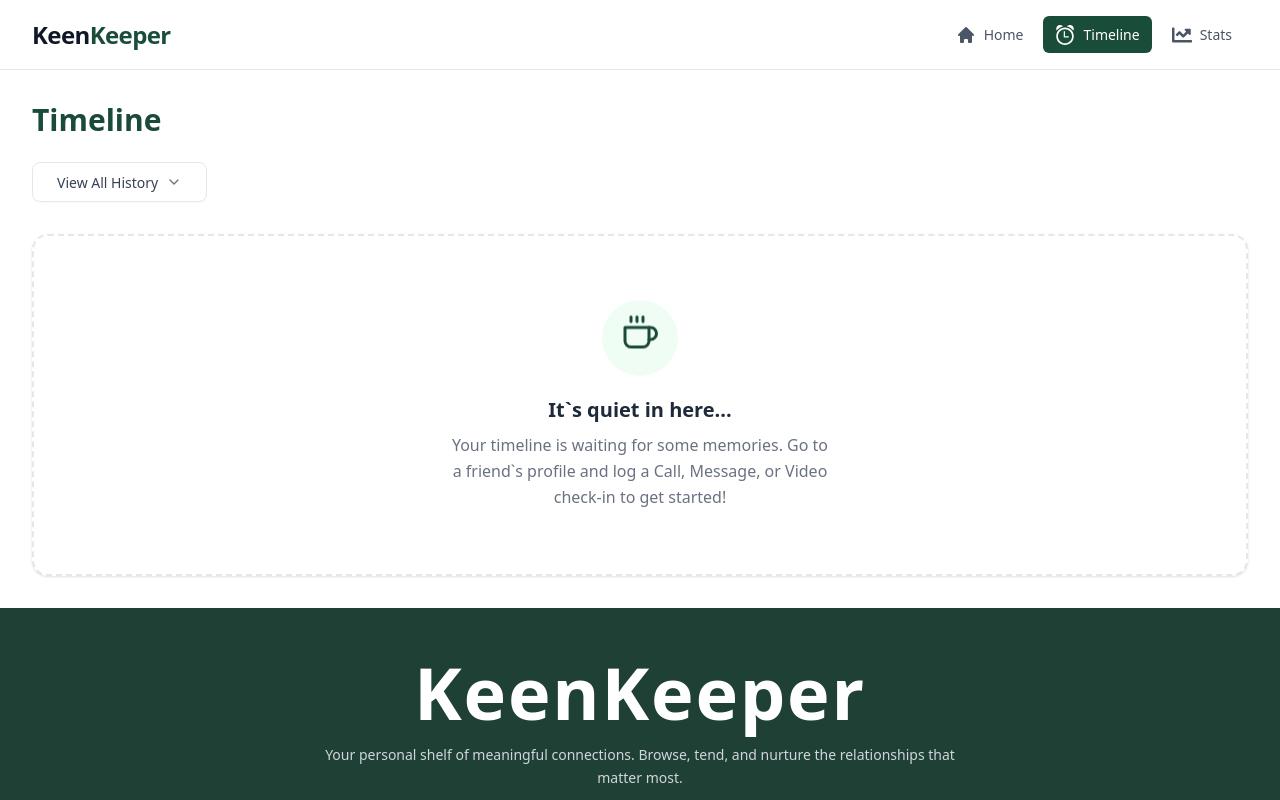
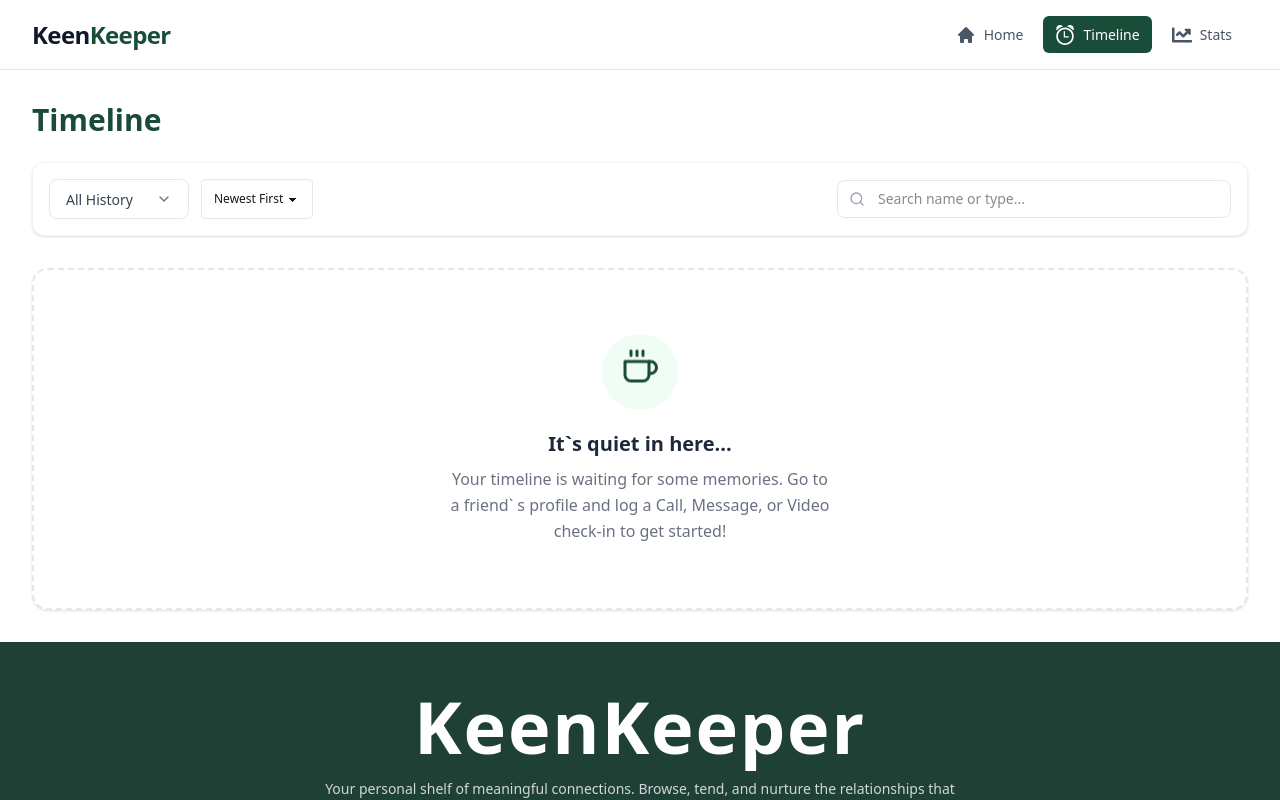
Before and after one commit to mosharof-dev/keen-keeper, a Next.js app: page /timeline in a window 1280 px wide. Shown: the top 800 px of the page. Built offline with nearby package versions, Linux system fonts and the light colour scheme.

Commit message:
feat: enhance TimelineClient with search and sort functionality, update README with project details

```diff
--- a/src/Client/TimelineClient.jsx
+++ b/src/Client/TimelineClient.jsx
@@ -2,7 +2,7 @@
 
 import { useTimeline } from "@/Context/ProviderContext";
 import { useState } from "react";
-import { FiPhone, FiMessageSquare, FiVideo, FiCoffee } from "react-icons/fi";
+import { FiPhone, FiMessageSquare, FiVideo, FiCoffee, FiSearch } from "react-icons/fi";
 
 const getIcon = (type) => {
   if (type === 'Call') return <FiPhone className="text-blue-500" size={20} />;
@@ -10,7 +10,6 @@ const getIcon = (type) => {
   if (type === 'Video') return <FiVideo className="text-purple-500" size={20} />;
   return null;
 };
-
 
 const formatDateTime = (dateString) => {
   const date = new Date(dateString);
@@ -26,122 +25,134 @@ const formatDateTime = (dateString) => {
 
 export default function TimelineClient() {
   const { interactions } = useTimeline();
+
+  // 1. Notun States
   const [filterType, setFilterType] = useState("All");
+  const [searchTerm, setSearchTerm] = useState("");
+  const [sortOrder, setSortOrder] = useState("newest"); // newest ba oldest
 
-
-  const filteredInteractions = interactions.filter((item) => {
+  //  2. Filter, Search ar Sort er Combined Logic
+  const processedInteractions = interactions
+    .filter((item) => {
+      // Prothome Dropdown Filter check
       if (filterType === "All") return true;
       return item.type === filterType;
+    })
+    .filter((item) => {
+      // Tarpor Search check
+      const searchLower = searchTerm.toLowerCase();
+      const typeMatch = item.type.toLowerCase().includes(searchLower);
+      const nameMatch = item.friendDetails?.name?.toLowerCase().includes(searchLower);
+      return typeMatch || nameMatch;
+    })
+    .sort((a, b) => {
+
+      const dateA = new Date(a.date).getTime();
+      const dateB = new Date(b.date).getTime();
+      return sortOrder === "newest" ? dateB - dateA : dateA - dateB;
     });
 
   return (
     <div className="max-w-7xl mx-auto p-4 md:p-8">
       <h1 className="text-3xl font-bold text-[#1a4a38] mb-6">Timeline</h1>
 
-<div className="flex justify-between items-center mb-6">
-  {/* DaisyUI Premium Dropdown */}
+      {/* Top Bar: Search, Dropdown & Sort */}
+      <div className="flex flex-col md:flex-row gap-4 justify-between items-center mb-6 bg-white p-4 rounded-xl shadow-sm border border-gray-100">
+
+
+
+        <div className="flex w-full md:w-auto gap-3 items-center justify-between md:justify-end">
+          {/* DaisyUI Premium Dropdown  */}
           <div className="dropdown dropdown-end">
-
             <div
               tabIndex={0}
               role="button"
-    className="btn bg-white border border-gray-200 hover:border-[#1a4a38] hover:bg-white text-gray-700 font-normal rounded-lg px-6 flex items-center gap-2 min-w-40 justify-between"
+              className="btn bg-white border border-gray-200 hover:border-[#1a4a38] hover:bg-white text-gray-700 font-normal rounded-lg px-4 flex items-center gap-2 min-w-35 justify-between h-10 min-h-10"
             >
-    {/* Current selected item  */}
-    {filterType === "All" ? "View All History" : filterType}
-
-    {/* Dropdown Arrow Icon */}
+              {filterType === "All" ? "All History" : filterType}
               <svg xmlns="http://www.w3.org/2000/svg" width="16" height="16" viewBox="0 0 24 24" fill="none" stroke="currentColor" strokeWidth="2" strokeLinecap="round" strokeLinejoin="round" className="text-gray-500">
                 <path d="m6 9 6 6 6-6"/>
               </svg>
             </div>
 
-  {/* Dropdown Menu  */}
-  <ul
-    tabIndex={0}
-
-    className="dropdown-content z-50 menu p-2 shadow-lg bg-white border border-gray-100 rounded-xl w-48 mt-2 translate-x-8 sm:translate-x-0"
-  >
-    {/* All Interactions */}
+            <ul tabIndex={0} className="dropdown-content z-50 menu p-2 shadow-lg bg-white border border-gray-100 rounded-xl w-48 mt-2 translate-x-8 sm:translate-x-0">
               <li onClick={() => { setFilterType("All"); document.activeElement.blur(); }}>
-      <a className={filterType === "All" ? "text-[#1a4a38] font-bold bg-green-50" : "text-gray-600 hover:bg-gray-50"}>
-        All History
-      </a>
+                <a className={filterType === "All" ? "text-[#1a4a38] font-bold bg-green-50" : "text-gray-600 hover:bg-gray-50"}>All History</a>
               </li>
-
-    {/* Call */}
               <li onClick={() => { setFilterType("Call"); document.activeElement.blur(); }}>
-      <a className={filterType === "Call" ? "text-[#1a4a38] font-bold bg-green-50" : "text-gray-600 hover:bg-gray-50"}>
-        Call History
-      </a>
+                <a className={filterType === "Call" ? "text-[#1a4a38] font-bold bg-green-50" : "text-gray-600 hover:bg-gray-50"}>Call History</a>
               </li>
-
-    {/* Text */}
               <li onClick={() => { setFilterType("Text"); document.activeElement.blur(); }}>
-      <a className={filterType === "Text" ? "text-[#1a4a38] font-bold bg-green-50" : "text-gray-600 hover:bg-gray-50"}>
-        Chat History
-      </a>
+                <a className={filterType === "Text" ? "text-[#1a4a38] font-bold bg-green-50" : "text-gray-600 hover:bg-gray-50"}>Chat History</a>
               </li>
-
-    {/* Video */}
               <li onClick={() => { setFilterType("Video"); document.activeElement.blur(); }}>
-      <a className={filterType === "Video" ? "text-[#1a4a38] font-bold bg-green-50" : "text-gray-600 hover:bg-gray-50"}>
-        Video History
-      </a>
+                <a className={filterType === "Video" ? "text-[#1a4a38] font-bold bg-green-50" : "text-gray-600 hover:bg-gray-50"}>Video History</a>
               </li>
             </ul>
           </div>
+
+            {/* Sort Dropdown (New) */}
+          <select
+            value={sortOrder}
+            onChange={(e) => setSortOrder(e.target.value)}
+            className="select select-bordered select-sm h-10 border-gray-200 focus:outline-none focus:border-[#1a4a38] font-normal"
+          >
+            <option value="newest">Newest First</option>
+            <option value="oldest">Oldest First</option>
+          </select>
+
         </div>
+         {/* Search Input */}
+        <div className="relative w-full md:w-1/3">
+          <FiSearch className="absolute left-3 top-1/2 -translate-y-1/2 text-gray-400" />
+          <input
+            type="text"
+            placeholder="Search name or type..."
+            value={searchTerm}
+            onChange={(e) => setSearchTerm(e.target.value)}
+            className="w-full pl-10 pr-4 py-2 border border-gray-200 rounded-lg focus:outline-none focus:border-[#1a4a38] text-sm"
+          />
+        </div>
+      </div>
+
+      {/* 📜 Content Area */}
       {interactions.length === 0 ? (
-        <>
-        {/* Premium Empty State with Animation */}
+        /* Empty State  */
         <div className="flex flex-col items-center justify-center text-center p-16 bg-white rounded-2xl shadow-sm border-2 border-dashed border-gray-200 mt-8">
-
-  {/* Icon with light bounce animation */}
           <div className="bg-green-50 p-5 rounded-full mb-5">
             <FiCoffee className="text-[#1a4a38] text-4xl animate-bounce" />
           </div>
-
-  {/* Friendly Heading */}
-  <h3 className="text-xl font-bold text-gray-800 mb-2">
-    It`s quiet in here...
-  </h3>
-
-  {/* Encouraging Text */}
+          <h3 className="text-xl font-bold text-gray-800 mb-2">It`s quiet in here...</h3>
           <p className="text-gray-500 max-w-sm mx-auto leading-relaxed">
-    Your timeline is waiting for some memories. Go to a friend`s profile and log a Call, Message, or Video check-in to get started!
+            Your timeline is waiting for some memories. Go to a friend` s profile and log a Call, Message, or Video check-in to get started!
           </p>
-
         </div>
-        </>
+      ) : processedInteractions.length === 0 ? (
+        /* Search korar por jodi kichu na pay */
+        <div className="text-center py-16 text-gray-500 bg-white rounded-2xl border border-gray-100">
+          No interactions found matching your search or filter.
+        </div>
       ) : (
-
+        /* Cards Map */
         <div className="flex flex-col gap-4">
-
-          {filteredInteractions.map((item) => (
-
+          {processedInteractions.map((item) => (
             <div
               key={item.id}
               className="flex items-center gap-4 p-5 bg-white border border-gray-100 rounded-xl shadow-sm hover:shadow-md transition duration-200"
             >
-              {/* Icon */}
               <div className="p-3 bg-gray-50 rounded-full border border-gray-100">
                 {getIcon(item.type)}
               </div>
-
-              {/* Text Info */}
               <div>
                 <h3 className="text-base font-semibold text-gray-800">
                   {item.type} <span className="text-gray-500 font-normal">with {item.friendDetails?.name}</span>
                 </h3>
-
                 <p className="text-sm text-gray-400 mt-1">
                   {formatDateTime(item.date)}
                 </p>
               </div>
             </div>
           ))}
-
         </div>
       )}
     </div>
```
Also changed, not shown: src/app/timeline/page.jsx (line endings or trailing spaces), 1 other file (tests, documents, lock files or other folders). Lines whose indentation alone changed are shown as unchanged.
